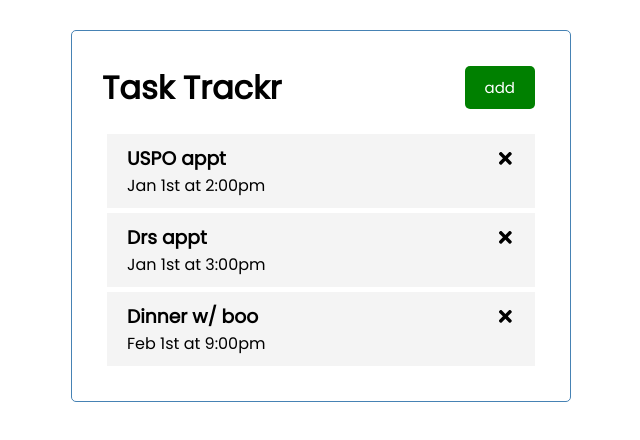
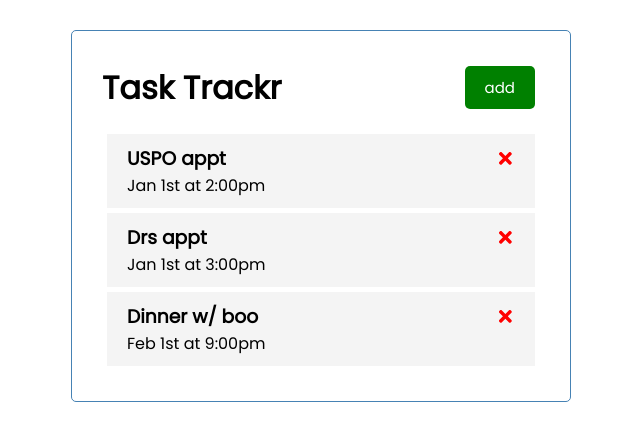
Before and after one commit to lockjohn/task-trackr, a React (Create React App) app: page / in a window 1280 px wide. Shown: the top 440 px of the page, without its empty margins (319-959 px from the left). Built offline with nearby package versions, Linux system fonts and the light colour scheme.

Commit message:
Pass task delete function from app to task

```diff
--- a/src/App.js
+++ b/src/App.js
@@ -26,11 +26,17 @@
       }
     ]
   )
+/// Delete Task
+const deleteTask = (id) => {
+  setTasks(tasks.filter((task) => task.id !==id))
+}
+
 
   return (
     <div className="container">
       <Header />
-      <Tasks tasks={tasks} />
+      {tasks.length > 0 ?
+      <Tasks tasks={tasks} onDelete={deleteTask}/> : 'No Tasks to list' }
     </div>
   );
 }
--- a/src/components/Task.js
+++ b/src/components/Task.js
@@ -1,11 +1,12 @@
 import React from 'react'
 import { FaTimes } from 'react-icons/fa'
 
-function Task({task}) {
+function Task({task, onDelete}) {
     return (
         <div className='task'>
             <h3>
-                {task.text} <FaTimes />
+                {task.text} <FaTimes style={{ color: 'red', cursor: 'pointer', }}
+                onClick={() => onDelete(task.id)} />
             </h3>
             <p>{task.day}</p>
 
--- a/src/components/Tasks.js
+++ b/src/components/Tasks.js
@@ -1,11 +1,11 @@
 import Task from "./Task"
 
-const Tasks = ({tasks}) => {
+const Tasks = ({tasks, onDelete}) => {
 
     return (
         <>
           {tasks.map((task) => (
-          <Task key={task.id} task={task} />
+          <Task key={task.id} task={task} onDelete={onDelete}/>
           ))}
 
         </>
```
